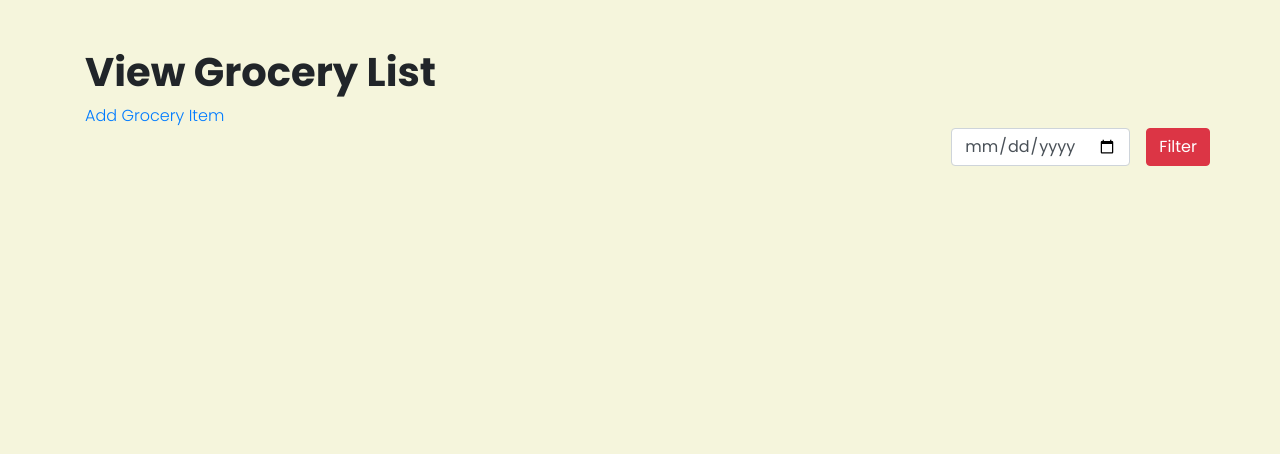
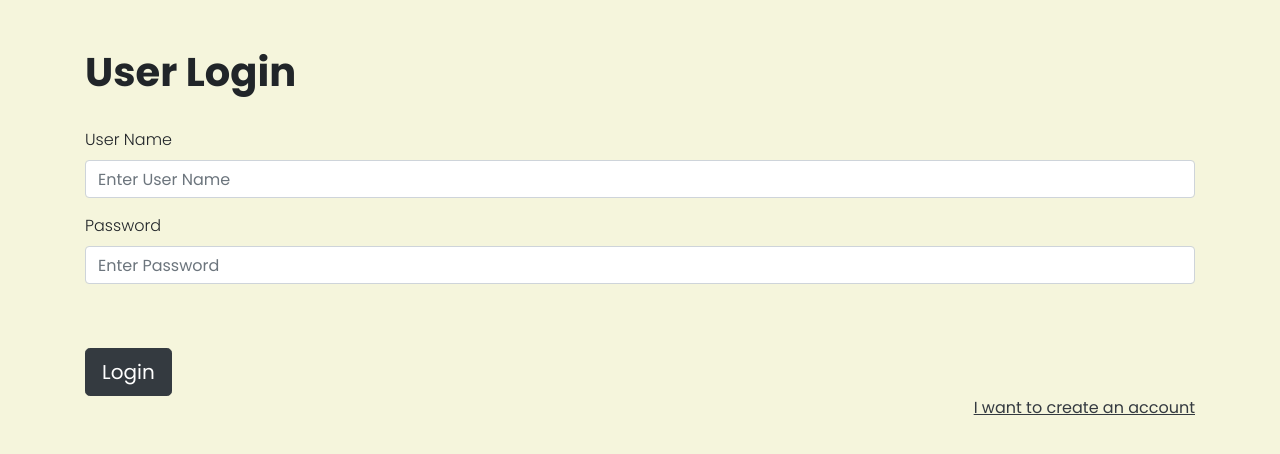
Before and after one commit to muditrustagi/gb, a Django app: page / in a window 1280 px wide. Shown: the top 454 px of the page. Run offline with Django 3.2, Linux system fonts and the light colour scheme; data that the repository does not hold is empty; some libraries are stand-ins or nearby versions.

Commit message:
Dark Mode, Cards feature, user login system

```diff
--- a/gb/assets/css/index.css
+++ b/gb/assets/css/index.css
@@ -9,5 +9,5 @@ background-color: beige;
 
 h1, h2, h3, h4, h5 {
 font-family: 'Poppins', sans-serif;
-font-weight:700;
+font-weight: 700;
 }
--- a/gb/gb/settings.py
+++ b/gb/gb/settings.py
@@ -23,9 +23,9 @@ BASE_DIR = os.path.dirname(os.path.dirname(os.path.abspath(__file__)))
 SECRET_KEY = 'v$bpt&#df0dn4$w1fw$xcgi2b81#o_!15t=*!nce9%=*&1ahb4'
 
 # SECURITY WARNING: don't run with debug turned on in production!
-DEBUG = True
+DEBUG = False
 
-ALLOWED_HOSTS = []
+ALLOWED_HOSTS = ["*"]
 
 
 # Application definition
@@ -122,5 +122,5 @@ USE_TZ = True
 # https://docs.djangoproject.com/en/3.0/howto/static-files/
 
 STATIC_URL = '/static/'
-STATICFILES_DIRS=[os.path.join(BASE_DIR,'template')]
+STATICFILES_DIRS=[os.path.join(BASE_DIR,'static')]
 STATIC_ROOT=os.path.join(BASE_DIR,'assets')
--- a/gb/gb/urls.py
+++ b/gb/gb/urls.py
@@ -17,6 +17,8 @@ from django.contrib import admin
 from django.urls import path, include
 
 urlpatterns = [
-    path('', include('main.urls')),
-    path('admin/', admin.site.urls)
+    path('', include('main.urls'))
 ]
+
+handler404 = 'main.views.error_404_view'
+handler500 = 'main.views.error_500_view'
--- a/gb/main/models.py
+++ b/gb/main/models.py
@@ -8,3 +8,4 @@ class Item(models.Model):
 	qty= models.CharField(max_length=100,default="")
 	status= models.CharField(max_length=15,default="")
 	date=  models.DateField(default=datetime.date.today)
+	username=models.CharField(max_length=100,default="")
--- a/gb/main/urls.py
+++ b/gb/main/urls.py
@@ -17,11 +17,17 @@ from . import views
 from django.urls import path
 
 urlpatterns = [
-    path('', views.index,name="index"),
+    path('', views.userlogin,name="userlogin"),
+    path('logout',views.logout,name="logout"),
+    path('userlogin.html', views.userlogin,name="userlogin"),
+    path('index.html',views.index,name="index"),
     path('login.html',views.login,name="login"),
     path('add',views.add,name="add"),
     path('update',views.update,name="update"),
     path('delete',views.delete,name="delete"),
     path('viewupdate',views.viewupdate,name="viewupdate"),
-    path('order',views.order,name="order")
+    path('order',views.order,name="order"),
+    path('signup',views.signup,name="signup"),
+    path('validateuser',views.validateuser,name="validateuser"),
+    path('validate',views.validate,name="validate")
 ]
--- a/gb/main/views.py
+++ b/gb/main/views.py
@@ -1,36 +1,65 @@
-from django.shortcuts import render
+from django.shortcuts import render,redirect
 
 from django.http import HttpResponse
 from .models import Item
+from django.contrib.auth.models import User, auth
 
 # Create your views here.
 def index(request):
-	items=Item.objects.all().order_by('-date')
-	return render(request,'index.html',{'items':items})
+	if request.user.is_authenticated:
+		items=Item.objects.filter(username=request.user.username).order_by('-date')
+		return render(request,'index.html',{'items':items})
+	else:
+		return redirect('/')
+
+def userlogin(request):
+	if request.user.is_authenticated:
+		return redirect(index)
+	else:
+		return render(request,'userlogin.html')
 
 def add(request):
-	ite=Item()
-	ite.name=request.POST['itemName']
-	ite.qty=request.POST['qty']
-	ite.status=request.POST['status']
-	ite.date=request.POST['date']
-	ite.save()
-
-	items=Item.objects.all().order_by('-date')
-	return render(request,'index.html',{'items':items})
+	if request.user.is_authenticated:
+		ite=Item()
+		ite.name=request.POST['itemName']
+		ite.qty=request.POST['qty']
+		ite.status=request.POST['status']
+		ite.date=request.POST['date']
+		ite.username=request.user.username
+		ite.save()
+		return redirect('index')
+	else:
+		return redirect('/')
 
 def login(request):
-	return render(request,'login.html')
+	if request.user.is_authenticated:
+		return render(request,'login.html')
+	else:
+		return redirect('/')
 
 def order(request):
-	fdate=request.POST['date']
-	items=Item.objects.filter(date=fdate)
-	return render(request,'index.html',{'items':items,'fdate':fdate})
+	if request.user.is_authenticated:
+		if request.META.get('HTTP_REFERER').split("/")[-1]=='index.html':
+			print("true")
+			fdate=request.POST['date']
+			items=Item.objects.filter(date=fdate,username=request.user.username)
+			if len(items)<=0:
+				return render(request,'index.html',{'error':'No Entry Found','errorExists':True,'fdate':fdate})
+
+			else:
+				return render(request,'index.html',{'items':items,'fdate':fdate})
+		else:
+			return redirect('index')
+	else:
+		return redirect('/')
 
 def update(request):
-	itemId=request.GET['itemId']
-	item=Item.objects.get(id=itemId)
-	return render(request,'update.html', {'item':item})
+	if request.user.is_authenticated:
+		itemId=request.GET['itemId']
+		item=Item.objects.get(id=itemId)
+		return render(request,'update.html', {'item':item})
+	else:
+		return redirect('/')
 
 def viewupdate(request):
 	itemId=request.POST['id']
@@ -40,12 +69,47 @@ def viewupdate(request):
 	item.status=request.POST['status']
 	item.date=request.POST['date']
 	item.save()
-	items=Item.objects.all().order_by('-date')
-	return render(request,'index.html',{'items':items})
+	return redirect('index')
 
 def delete(request):
 	itemId=request.GET['itemId']
 	ite=Item.objects.get(id=itemId)
 	ite.delete()
-	items=Item.objects.all().order_by('-date')
-	return render(request,'index.html',{'items':items})
+	return redirect('index')
+
+def error_404_view(request, exception):
+    data = {"error": "404 Error Found"}
+    return render(request,'error.html', data)
+
+def error_500_view(request):
+    data = {"error": "500 Error Found"}
+    return render(request,'error.html', data)
+
+def signup(request):
+	return render(request,'signup.html')
+
+
+def validateuser(request):
+	user=auth.authenticate(username=request.POST['name'],password=request.POST['password'])
+	if(user is not None):
+		auth.login(request,user)
+		return redirect('index')
+	else:
+		return render(request,'userlogin.html',{'errorExists':True,'error':'User not found'})
+
+def validate(request):
+	if User.objects.filter(username=request.POST['name']).exists():
+		print(request.POST['name'])
+		return render(request,'signup.html',{'errorExists':True,'error':'Username Taken'})
+	elif request.POST['password']!=request.POST['confirmPassword']:
+		return render(request,'signup.html',{'errorExists':True,'error':'Passwords do not match'})
+	else:
+		user=User.objects.create_user(username=request.POST['name'],password=request.POST['password'])
+		user.save()
+		auth.login(request,user)
+		return redirect('index')
+
+
+def logout(request):
+	auth.logout(request)
+	return redirect('/')
--- a/gb/assets/css/login.css
+++ b/gb/static/css/index.css
@@ -9,5 +9,5 @@ background-color: beige;
 
 h1, h2, h3, h4, h5 {
 font-family: 'Poppins', sans-serif;
-font-weight:700;
+font-weight: 700;
 }
--- a/gb/template/css/index.css
+++ /dev/null
@@ -1,13 +0,0 @@
-@import
-url('https://fonts.googleapis.com/css2?family=Poppins:wght@300;400;700&display=swap');
-
-body {
-font-family: 'Poppins', sans-serif;
-font-weight: 300;
-background-color: beige;
-}
-
-h1, h2, h3, h4, h5 {
-font-family: 'Poppins', sans-serif;
-font-weight:700;
-}
--- a/gb/template/index.html
+++ b/gb/template/index.html
@@ -2,52 +2,132 @@
 <!DOCTYPE html>
 <html>
     <head>
-        <title>G.B | Dashboard</title>
+        <title>G.B | Index</title>
         <link rel="stylesheet" href="https://stackpath.bootstrapcdn.com/bootstrap/4.4.1/css/bootstrap.min.css" integrity="sha384-Vkoo8x4CGsO3+Hhxv8T/Q5PaXtkKtu6ug5TOeNV6gBiFeWPGFN9MuhOf23Q9Ifjh" crossorigin="anonymous">
-        <link rel="stylesheet" type="text/css" href="{% static 'css/index.css' %}">
+        <link rel="stylesheet" href="https://use.fontawesome.com/releases/v5.7.0/css/all.css" integrity="sha384-lZN37f5QGtY3VHgisS14W3ExzMWZxybE1SJSEsQp9S+oqd12jhcu+A56Ebc1zFSJ" crossorigin="anonymous">
+        <link rel="stylesheet" type="text/css" href="{% static '/css/index.css' %}">
+
     </head>
 
 <body>
-    <br>
-    <br>
+    <div class="float-right m-3">
+        <button type="button" data-target="#mod" data-toggle="modal" class="btn btn-dark rounded-circle">
+            <i class="fa fa-user" aria-hidden="true"></i>
+        </button>
+
+        <button type="button" data-target="#mod1" data-toggle="modal" class="btn btn-dark rounded-circle">
+            <i class="fa fa-sign-out-alt" aria-hidden="true"></i>
+        </button>
+    </div>
+
+    <br><br><br>
+
     <div class ="container">
-        <h1>View Grocery List</h1>
-        <a href="login.html">Add Grocery Item</a>
-
-        <form action="order" method='post'>
-            {% csrf_token %}
-            <div class="row float-right ">
+        <div class="container">
+            <form class="row float-right mt-5" action="order" method='post'>
+                {% csrf_token %}
                 <div class="mr-3">
-                    <input value="{{fdate}}" required class="form-control" type="date" name="date">
+                    <input value="{{fdate}}" required class="form-control text-right" type="date" name="date">
                 </div>
                 <div>
-                    <button type="submit" class="btn btn-danger">Filter</button>
+                    <button type="submit" class="btn btn-dark">Filter</button>
+                </div>
+            </form>
+        </div>
+
+        <div class="container">
+            <h1>Grocery  <span class="badge badge-dark">List</span></h1>
+            <a href="login.html">Add Grocery Item</a>
+        </div>
+    </div>
+
+    <br><br><br><br>
+
+    <div class="container">
+        {% if errorExists %}
+            <div class="alert alert-dark float-right text-right" role="alert">
+                <Strong>{{error}}</strong>
+            </div>
+        {% endif %}
+    </div>
+
+    <div class="container">
+        <div class="row">
+
+            {% for item in items %}
+            <div class="col-sm-6 col-lg-3 py-2">
+                <div class="card h-100 shadow">
+                    <div class="card-body">
+                        <h5 class="card-title">{{item.name}}</h5>
+                        <h6 class="card-text text-muted">{{item.qty}}</h6>
+
+                        {% ifequal item.status 'BOUGHT' %}
+                            <p class="card-text text-success">{{item.status}}</p>
+                        {% endifequal %}
+
+                        {% ifequal item.status 'NOT AVAILABLE' %}
+                            <p class="card-text text-primary">{{item.status}}</p>
+                        {% endifequal %}
+
+                        {% ifequal item.status 'PENDING' %}
+                            <p class="card-text text-danger">{{item.status}}</p>
+                        {% endifequal %}
+
+                        <br>
+                        <a href="update?itemId={{item.id}}" class="card-link">UPDATE</a>
+                        <a href="delete?itemId={{item.id}}" class="card-link">DELETE</a>
+                    </div>
+                    <div class="card-footer bg-dark">
+                        <small class="text-white float-right">{{item.date}}</small>
+                    </div>
+
                 </div>
             </div>
-        </form>
+            {% endfor %}
+    </div>
+</div>
 
-        <br><br><br><br>
-        <div class="table-responsive">
-            <table class="table table-hover" width="100%">
-                <col style="width:40%">
-                <col style="width:15%">
-                <col style="width:25%">
-                <col style="width:10%">
-                <col style="width:10%">
 
-                <tbody>
-                {% for item in items %}
-                <tr>
-                    <td>{{item.name}}</td>
-                    <td>{{item.qty}}</td>
-                    <td>{{item.status}}</td>
-                    <td><a href="update?itemId={{item.id}}">Update</a></td>
-                    <td><a href="delete?itemId={{item.id}}">Delete</a></td>
-                </tr>
-                {% endfor %}
-                </tbody>
-            </table>
+<div class="modal" id="mod" tabindex="-1" role="dialog" aria-labelledby="exampleModalLabel" aria-hidden="true">
+  <div class="modal-dialog modal-dialog-centered" role="document">
+    <div class="modal-content border-0 rounded">
+      <div class="modal-header">
+        <h5 class="modal-title" id="exampleModalLabel">Welcome, {{user.username|title}}</h5>
+      </div>
+        <div class="modal-body bg-light">
+            With <h1>Grocery  <span class="badge badge-dark">List</span></h1><span class="badge badge-light">We promise, You won't miss out on anything anymore.</span>
+            <br>
+        </div>
+        <div class="modal-footer">
+            <button type="button" class="btn btn-secondary" data-dismiss="modal">I understand</button>
         </div>
     </div>
+  </div>
+</div>
+
+
+<div class="modal" id="mod1" tabindex="-1" role="dialog" aria-labelledby="exampleModalLabel" aria-hidden="true">
+  <div class="modal-dialog modal-dialog-centered" role="document">
+    <div class="modal-content border-0 rounded">
+      <div class="modal-header">
+        <h5 class="modal-title" id="exampleModalLabel">Are you sure you want to logout?</h5>
+      </div>
+
+        <div class="modal-footer">
+                  <button type="button" class="btn btn-secondary" data-dismiss="modal">Cancel</button>
+            <form action="logout" method="post">
+                {% csrf_token %}
+                <button type="submit" class="btn btn-secondary">Yes, I want to logout</button>
+            </form>
+        </div>
+    </div>
+  </div>
+</div>
+
+<script src="https://code.jquery.com/jquery-3.2.1.slim.min.js" integrity="sha384-KJ3o2DKtIkvYIK3UENzmM7KCkRr/rE9/Qpg6aAZGJwFDMVNA/GpGFF93hXpG5KkN" crossorigin="anonymous"></script>
+<script src="https://cdnjs.cloudflare.com/ajax/libs/popper.js/1.12.9/umd/popper.min.js" integrity="sha384-ApNbgh9B+Y1QKtv3Rn7W3mgPxhU9K/ScQsAP7hUibX39j7fakFPskvXusvfa0b4Q" crossorigin="anonymous"></script>
+<script src="https://maxcdn.bootstrapcdn.com/bootstrap/4.0.0/js/bootstrap.min.js" integrity="sha384-JZR6Spejh4U02d8jOt6vLEHfe/JQGiRRSQQxSfFWpi1MquVdAyjUar5+76PVCmYl" crossorigin="anonymous"></script>
+
+
 </body>
 </html>
--- /dev/null
+++ b/gb/template/userlogin.html
@@ -0,0 +1,47 @@
+{% load static %}
+
+<!DOCTYPE html>
+<html>
+    <head>
+        <title>G.B | Login</title>
+        <link rel="stylesheet" href="https://stackpath.bootstrapcdn.com/bootstrap/4.4.1/css/bootstrap.min.css" integrity="sha384-Vkoo8x4CGsO3+Hhxv8T/Q5PaXtkKtu6ug5TOeNV6gBiFeWPGFN9MuhOf23Q9Ifjh" crossorigin="anonymous">
+        <link rel="stylesheet" type="text/css" href="{% static '/css/index.css' %}">
+    </head>
+
+<body>
+<br><br>
+<div class ="container">
+    {% if errorExists %}
+    <div class="alert alert-danger float-right text-right" role="alert">
+        <Strong>{{error}}</strong>
+    </div>
+    {% endif %}
+
+    <h1>User Login</h1>
+    <br>
+
+    <form action="validateuser" method="post">
+        {% csrf_token %}
+        <div class="form-group">
+            <label>User Name</label>
+            <input required type="text" class="form-control" name="name" placeholder="Enter User Name">
+        </div>
+
+        <div class="form-group">
+            <label>Password</label>
+            <input required type="password"  class="form-control" name="password" placeholder="Enter Password">
+
+        </div>
+
+        <br><br>
+        <button type="submit" class="btn btn-dark btn-lg">Login</button>
+    </form>
+
+    <a href="signup" class="text-dark float-right pb-3"><strong><u>I want to create an account</u></strong></a>
+
+
+
+</div>
+
+</body>
+</html>
```
Also changed, not shown: gb/assets/index.html (deleted, +0 -69 lines), gb/assets/login.html (deleted, +0 -48 lines), gb/template/error.html (added, +19 -0 lines), gb/template/login.html (+8 -8 lines), gb/template/signup.html (added, +55 -0 lines), gb/template/update.html (+7 -7 lines), gb/main/migrations/0005_item_username.py (added).
